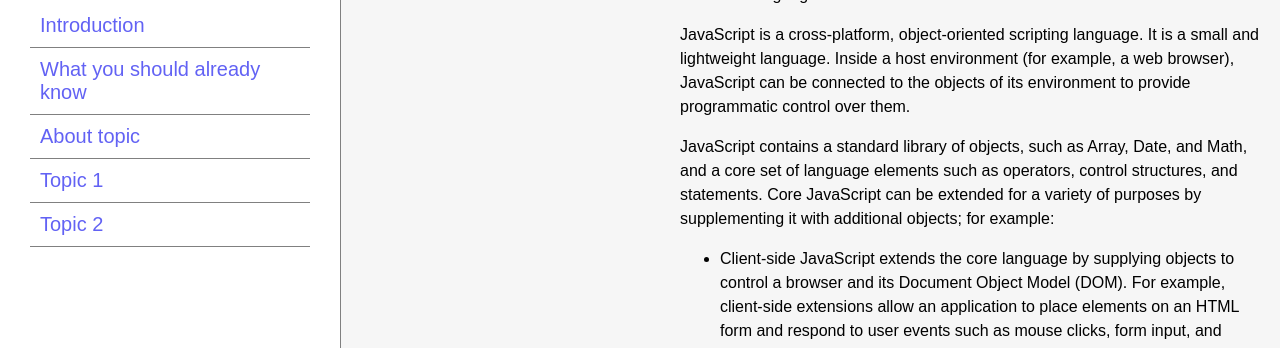
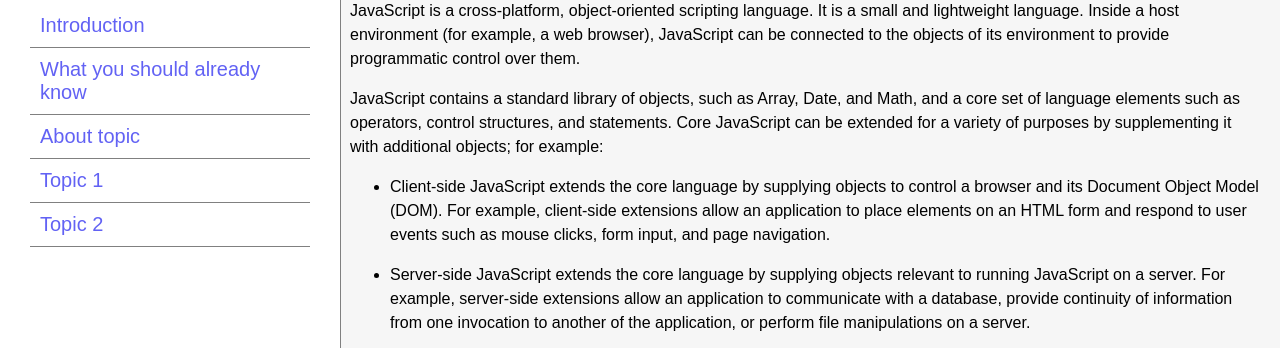
Before and after one commit to saurav1207/Technical-Documentation-Page, a plain HTML site: page index.html in a window 1280 px wide. Shown: the part 122-470 px from the top of the page. Drawn offline with Linux system fonts and the light colour scheme.

Commit message:
Updated code

```diff
--- a/style.css
+++ b/style.css
@@ -48,7 +48,7 @@ body {
     z-index: 1;
     top: 0;
     left: 280px;
-    /* margin-left: 70px; */
+    margin-left: 70px;
 }
 
 .main-section p,
```
